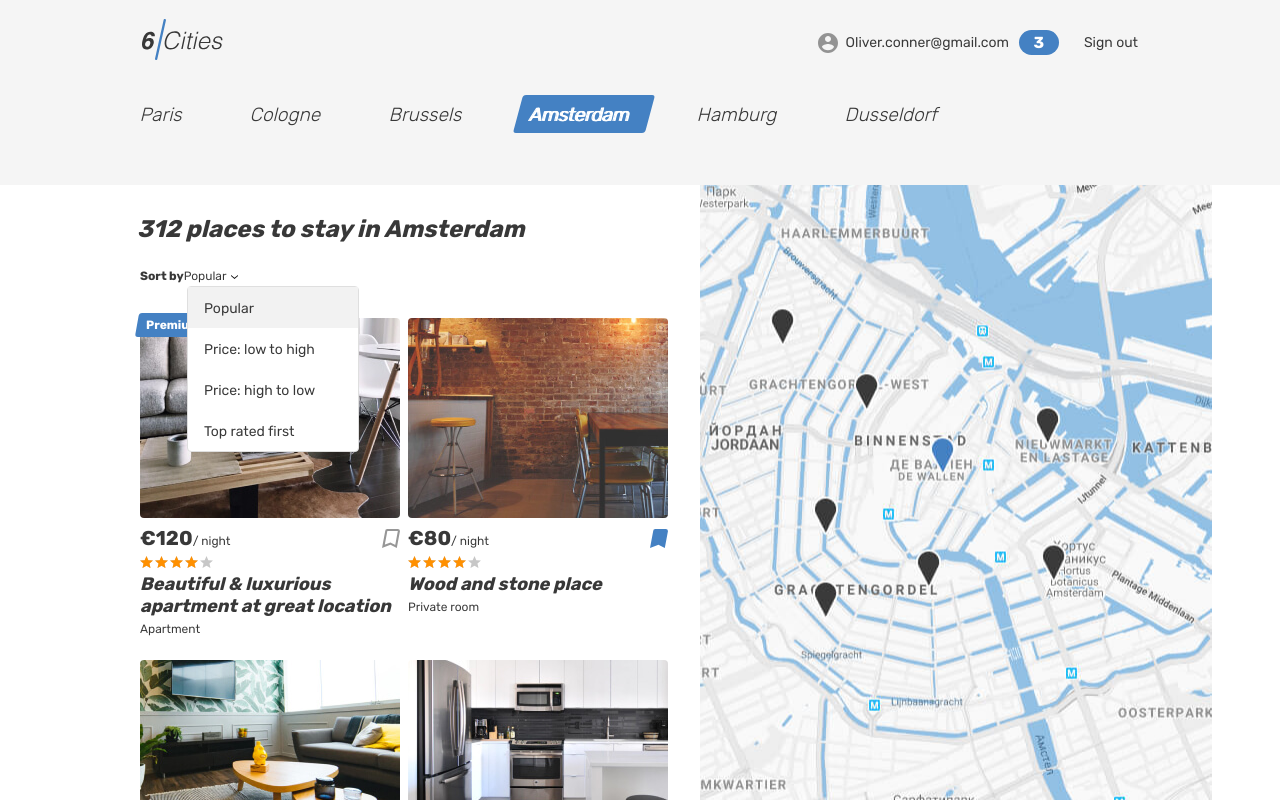
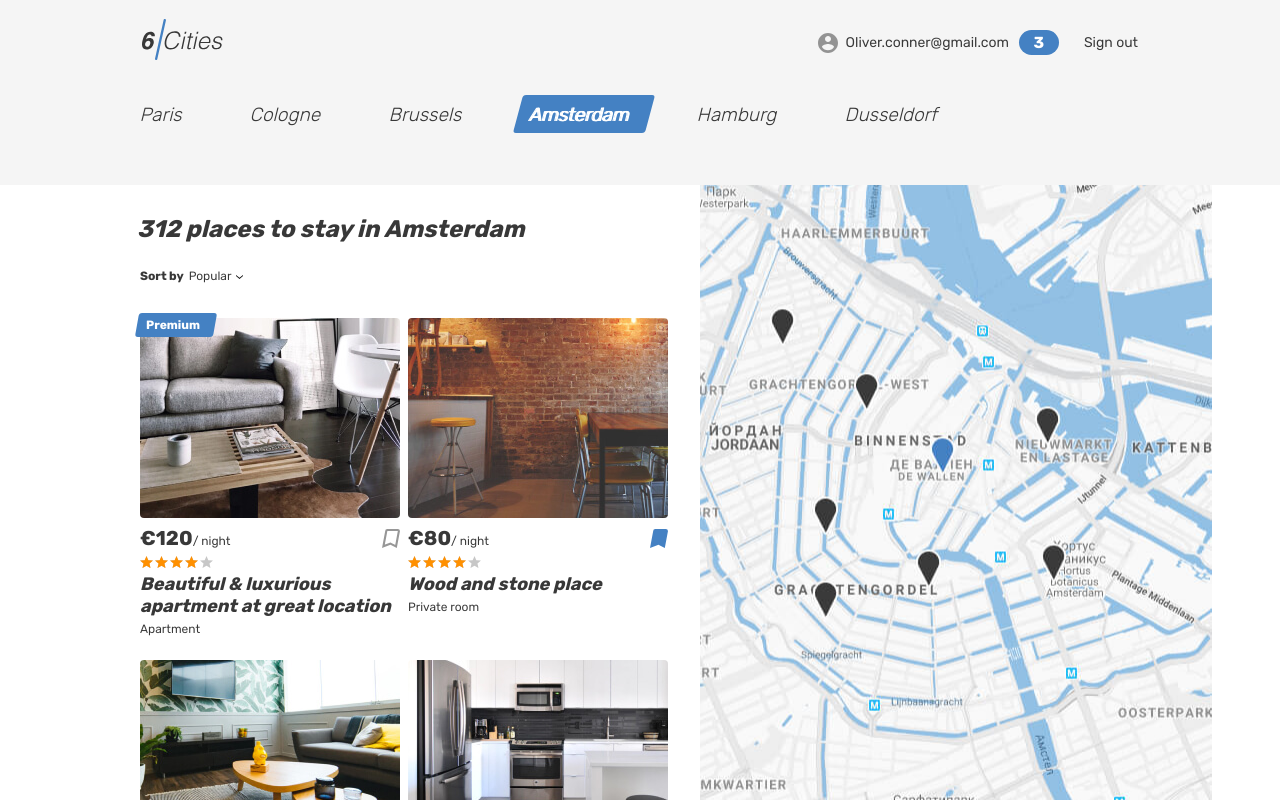
Before and after one commit to JuliaGrid/six-cities, a React (Create React App) app: page / in a window 1280 px wide. Built offline with nearby package versions, Linux system fonts and the light colour scheme.

Commit message:
Sorting order list

```diff
--- a/public/css/main.css
+++ b/public/css/main.css
@@ -838,6 +838,7 @@ img {
     -webkit-transform: translateY(-50%);
     transform: translateY(-50%);
     right: 0;
+    margin-left: 5px;
     fill: #0d0d0d
 }
 
@@ -863,6 +864,7 @@ img {
 }
 
 .places__option {
+    display: block;
     min-width: 170px;
     padding: 14px 16px 10px;
     font-size: 14px;
@@ -873,6 +875,10 @@ img {
     cursor: pointer
 }
 
+.places__option label {
+    cursor: pointer
+}
+
 .places__option--active,
 .places__option:focus,
 .places__option:hover {
@@ -895,6 +901,7 @@ img {
     padding-right: 12px;
     font-size: 12px;
     line-height: 1.167;
+    margin-left: 5px;
     cursor: pointer
 }
 
--- /dev/null
+++ b/src/hooks/useDetectOutsideClick/useDetectOutsideClick.ts
@@ -0,0 +1,20 @@
+import { RefObject, useEffect } from 'react';
+
+export function useDetectOutsideClick<T extends HTMLElement>(ref: RefObject<T>, isOpen: boolean, setIsOpen: (value: React.SetStateAction<boolean>) => void) {
+  useEffect(() => {
+    const checkIfClickedOutside = (e: MouseEvent) => {
+      // If the menu is open and the clicked target is not within the menu,
+      // then close the menu
+      if (isOpen && ref.current && !ref.current.contains(e.target as Node)) {
+        setIsOpen(false);
+      }
+    };
+
+    document.addEventListener('mousedown', checkIfClickedOutside);
+
+    return () => {
+      // Cleanup the event listener
+      document.removeEventListener('mousedown', checkIfClickedOutside);
+    };
+  }, [isOpen, setIsOpen, ref]);
+}
--- /dev/null
+++ b/src/pages/main/Sorting/Sorting.tsx
@@ -0,0 +1,45 @@
+import classNames from 'classnames';
+import { useState, useRef, ChangeEvent } from 'react';
+import { useDetectOutsideClick } from '../../../hooks/useDetectOutsideClick/useDetectOutsideClick';
+import { ORDER } from './constants';
+import { Order } from './interfaces';
+
+export function Sorting() {
+  const [order, setOrder] = useState(Order.Popular);
+  const [isOpen, setIsOpen] = useState(false);
+
+  const toggleList = () => {
+    setIsOpen((prev) => !prev);
+  };
+
+  const listRef = useRef<HTMLDivElement>(null);
+
+  useDetectOutsideClick(listRef, isOpen, setIsOpen);
+
+  const changeOrder = (event: ChangeEvent<HTMLInputElement>) => {
+    setOrder(event.target.value as Order);
+  };
+
+  return (
+    <form className="places__sorting" action="#" method="get">
+      <span className="places__sorting-caption">Sort by</span>
+      <span className="places__sorting-type" tabIndex={0} onClick={toggleList}>
+        {order}
+        <svg className="places__sorting-arrow" width="7" height="4" >
+          <use xlinkHref="#icon-arrow-select"></use>
+        </svg>
+      </span>
+      {isOpen &&
+              <div ref={listRef} className="places__options places__options--custom places__options--opened">
+                {ORDER.map((item) => (
+                  <>
+                    <input key={item} className="visually-hidden" name="rating" value={item} id={`places__option--${item}`} type="radio" onChange={changeOrder} />
+                    <label className={classNames('places__option', { 'places__option--active': order === item })} htmlFor={`places__option--${item}`} >
+                      {item}
+                    </label>
+                  </>
+                ))}
+              </div>}
+    </form>
+  );
+}
--- /dev/null
+++ b/src/pages/main/Sorting/constants.ts
@@ -0,0 +1,3 @@
+import { Order } from './interfaces';
+
+export const ORDER = [Order.Popular, Order.Ascending, Order.Descending, Order.Rated];
--- /dev/null
+++ b/src/pages/main/Sorting/interfaces.ts
@@ -0,0 +1,6 @@
+export enum Order {
+    Popular = 'Popular',
+    Ascending = 'Price: low to high',
+    Descending = 'Price: high to low',
+    Rated = 'Top rated first',
+}
--- a/src/pages/main/main.tsx
+++ b/src/pages/main/main.tsx
@@ -1,6 +1,7 @@
 import { Header } from '../../components/Header/Header';
 import { Tabs } from '../../components/Tabs/Tabs';
 import { Places } from './Places/Places';
+import { Sorting } from './Sorting/Sorting';
 
 export function Main() {
   return (
@@ -21,21 +22,7 @@ export function Main() {
               <section className="cities__places places">
                 <h2 className="visually-hidden">Places</h2>
                 <b className="places__found">312 places to stay in Amsterdam</b>
-                <form className="places__sorting" action="#" method="get">
-                  <span className="places__sorting-caption">Sort by</span>
-                  <span className="places__sorting-type" tabIndex={0}>
-                                        Popular
-                    <svg className="places__sorting-arrow" width="7" height="4">
-                      <use xlinkHref="#icon-arrow-select"></use>
-                    </svg>
-                  </span>
-                  <ul className="places__options places__options--custom places__options--opened">
-                    <li className="places__option places__option--active" tabIndex={0}>Popular</li>
-                    <li className="places__option" tabIndex={0}>Price: low to high</li>
-                    <li className="places__option" tabIndex={0}>Price: high to low</li>
-                    <li className="places__option" tabIndex={0}>Top rated first</li>
-                  </ul>
-                </form>
+                <Sorting />
                 <div className="cities__places-list places__list tabs__content">
                   <Places />
                 </div>
```
